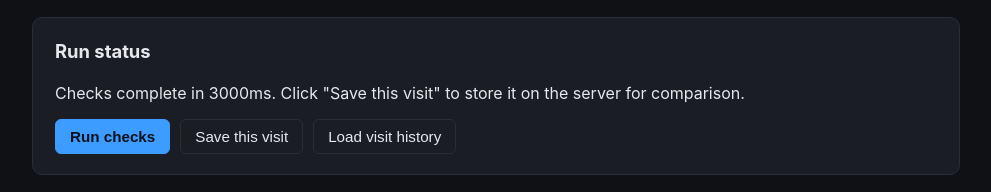
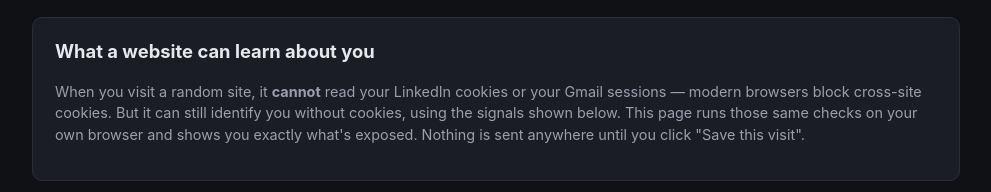
Before and after one commit to madhatter349/fingerprint-inspector, a website with bundled scripts: page public/index.html in a window 1280 px wide. Shown: the part 135-327 px from the top of the page, without its empty margins (144-1135 px from the left). Built offline with nearby package versions, Linux system fonts and the light colour scheme; files whose address does not match are found by name.

Commit message:
Add plain-English explainer: what a website can learn about you

```diff
--- a/public/index.html
+++ b/public/index.html
@@ -13,6 +13,17 @@
   </header>
 
   <main>
+    <section class="card" id="explainer">
+      <h2>What a website can learn about you</h2>
+      <p class="muted">
+        When you visit a random site, it <strong>cannot</strong> read your LinkedIn cookies or your
+        Gmail sessions — modern browsers block cross-site cookies. But it can still identify you
+        without cookies, using the signals shown below. This page runs those same checks on your own
+        browser and shows you exactly what's exposed. Nothing is sent anywhere until you click
+        "Save this visit".
+      </p>
+    </section>
+
     <section id="status" class="card">
       <h2>Run status</h2>
       <div id="statusText">Initializing…</div>
```
